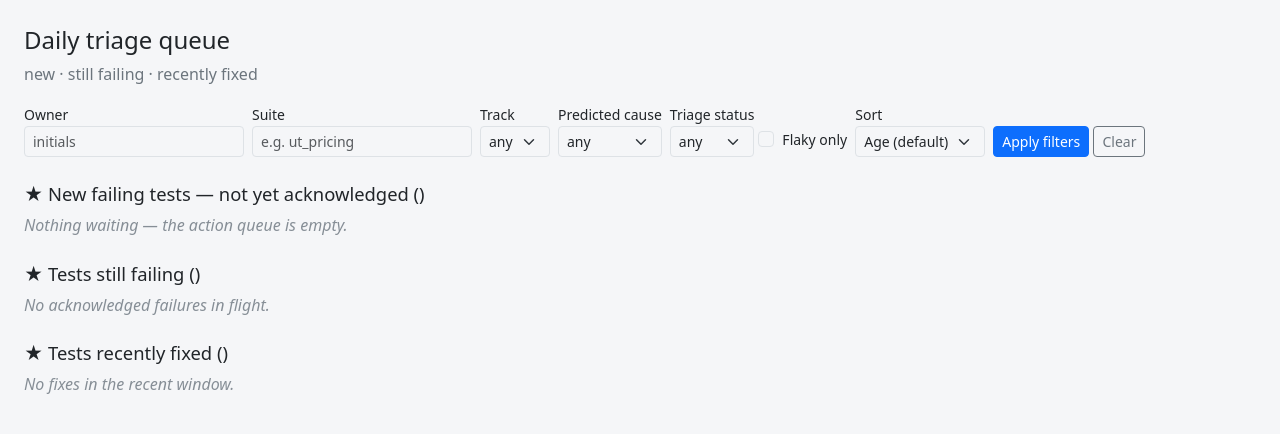
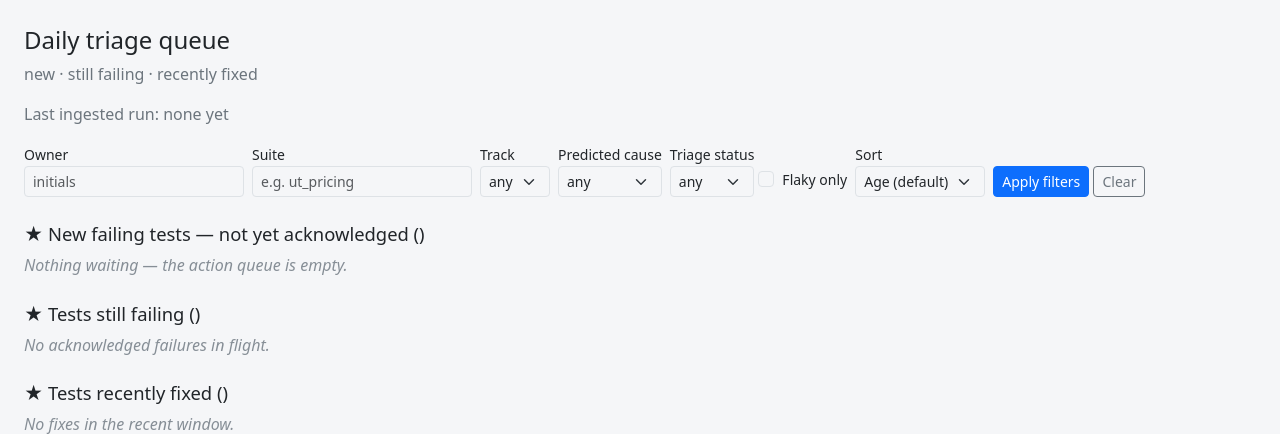
Before and after one commit to palmkevin/Jenkins-UT-Analyzer, a FastAPI app: page / in a window 1280 px wide. Shown: the part 56-490 px from the top of the page. Run offline with FastAPI, Linux system fonts and the light colour scheme; some libraries are stand-ins or nearby versions.

Commit message:
feat(dashboard): show last ingested run on Triage screen
Add a small info line to the Triage header showing the most-recently
ingested run: its build number (linked to /runs/<build>) and start time.
Degrades to "none yet" on an empty store.

New views.latest_run() helper mirrors job_runs' newest-first ordering
(started_at desc, id desc) so the Triage header and Runs list agree.

Closes #72

Co-Authored-By: Claude Opus 4.8 <noreply@anthropic.com>

```diff
--- a/src/uta/web/app.py
+++ b/src/uta/web/app.py
@@ -206,13 +206,20 @@ def create_app(session_factory=None, *, email_sender: EmailSender | None = None)
                 sort=sort or None,
             )
             options = views.triage_filter_options(s)
+            last_run = views.latest_run(s)
         options["tracks"] = ["permanent", "permanent_py39"]
         options["causes"] = list(PredictedCause)
         options["triage_statuses"] = list(TriageStatus)
         return render(
             request,
             "triage.html",
-            {"queue": queue, "filters": filters, "sort": sort, "options": options},
+            {
+                "queue": queue,
+                "filters": filters,
+                "sort": sort,
+                "options": options,
+                "last_run": last_run,
+            },
             cfg=cfg,
         )
 
--- a/src/uta/web/templates/triage.html
+++ b/src/uta/web/templates/triage.html
@@ -18,6 +18,15 @@
   <span class="count">{{ queue.counts.new }}</span> new ·
   <span class="count">{{ queue.counts.still_failing }}</span> still failing ·
   <span class="count">{{ queue.counts.recently_fixed }}</span> recently fixed
+</p>
+<p class="meta">
+  Last ingested run:
+  {% if last_run %}
+    <a href="/runs/{{ last_run.build }}">#{{ last_run.build }}</a>
+    (started {{ last_run.started_at|ts }})
+  {% else %}
+    none yet
+  {% endif %}
 </p>
 
 <form class="row row-cols-auto g-2 align-items-end mb-3" method="get" action="/">
```
Also changed, not shown: src/uta/web/views.py (+12 -0 lines), tests/unit/test_dashboard_views.py (+17 -0 lines).
